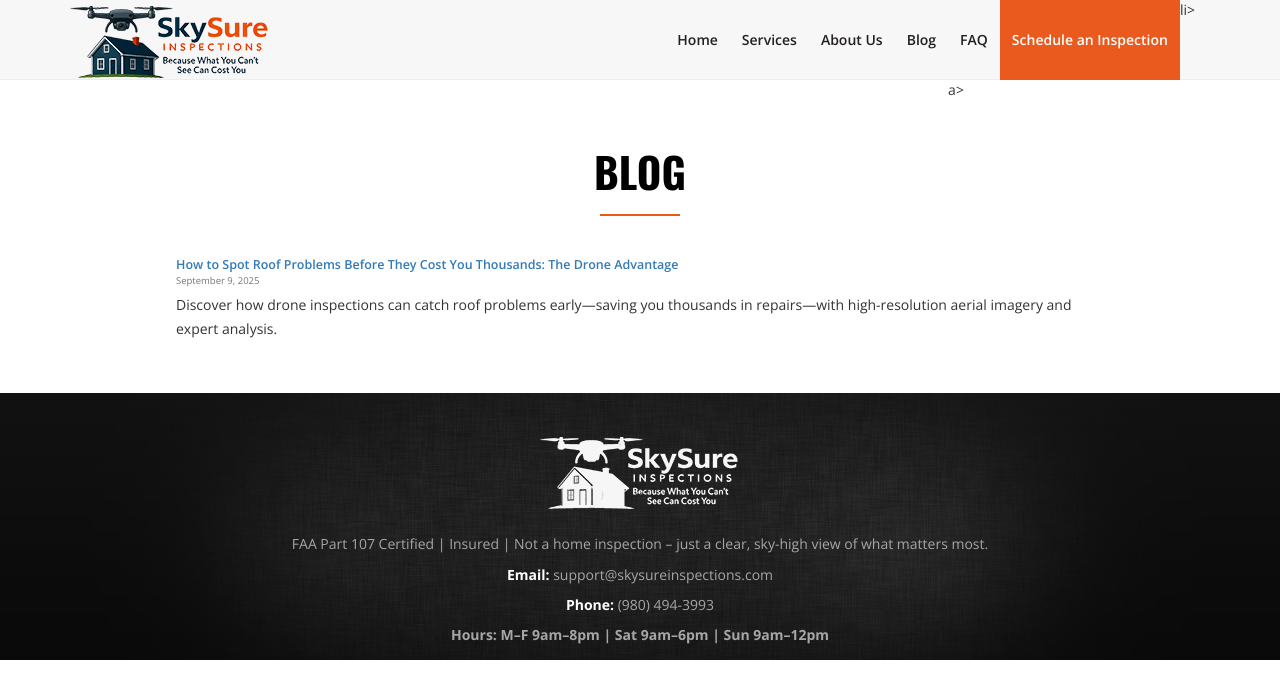
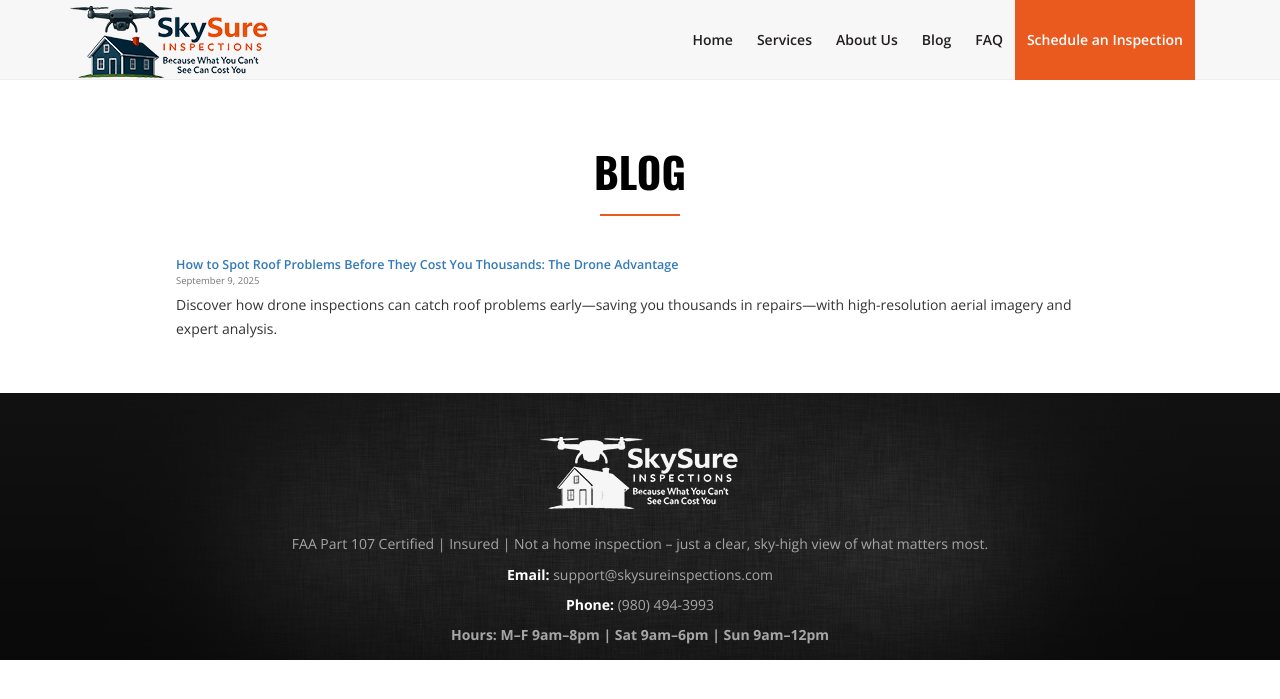
Before and after one commit to ahdworsky/SkySureInspections, a Jekyll site: the page built from blog/index.html, in a window 1280 px wide. Shown: the top 699 px of the page. Built offline with Jekyll 4.4.1, drawn with Linux system fonts in a browser that asks for light colours.

```diff
--- a/_layouts/default.html
+++ b/_layouts/default.html
@@ -213,7 +213,7 @@ body.noscroll{overflow:hidden!important;}
 <li><a href="{{ '/' | relative_url }}#services"> Services</a></li>
 <li><a href="{{ '/' | relative_url }}#about"> About Us</a></li>
 <li><a href="{{ '/blog/' | relative_url }}"> Blog</a></li>
-<li><a href="{{ '/' | relative_url }}#faq"> FAQ</a>a></li>li>
+<li><a href="{{ '/' | relative_url }}#faq"> FAQ</a></li>
 <li><a class="js-open-appt" href="#"> Schedule an Inspection</a></li>
 </ul>
 </div>
```
